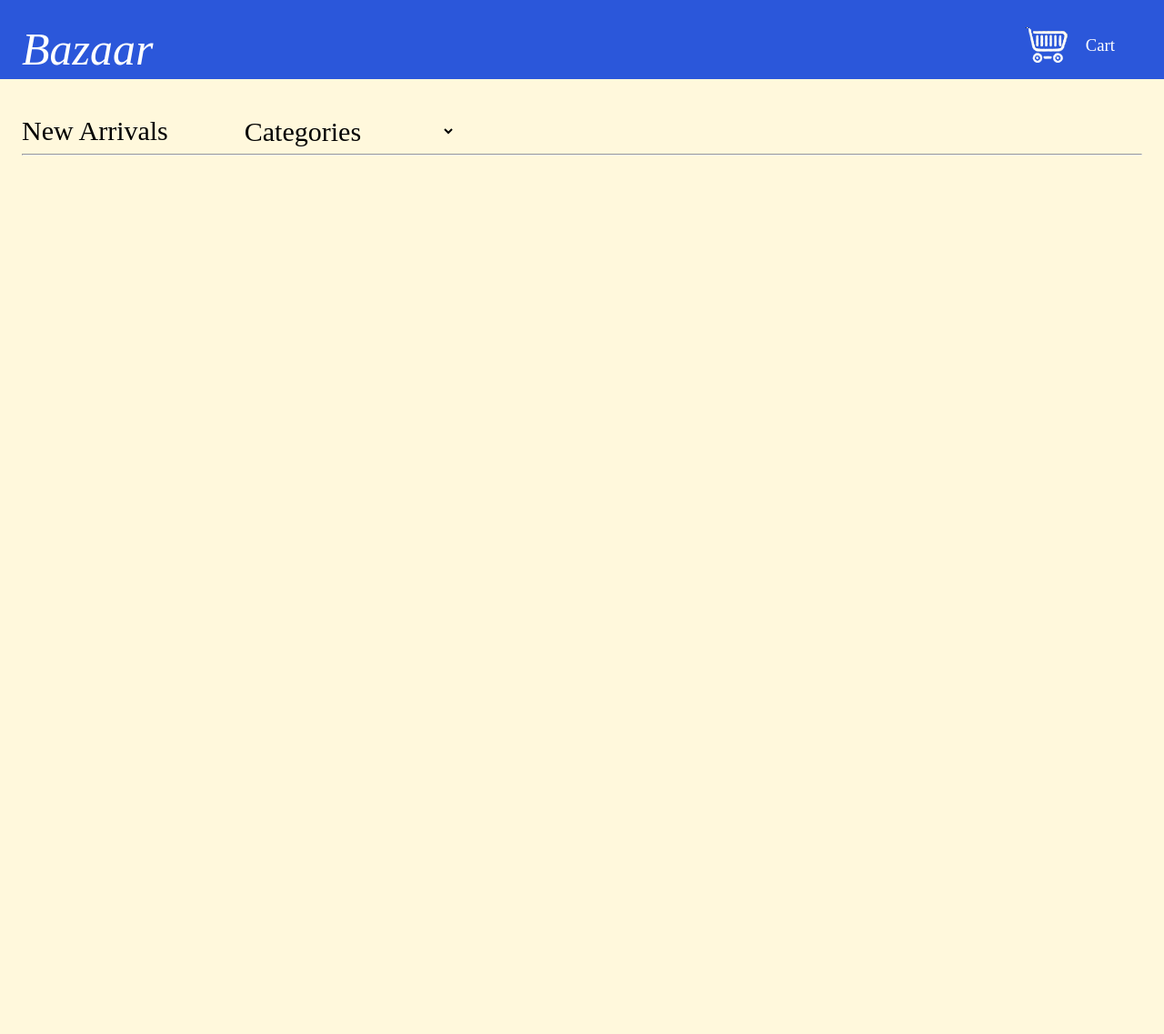
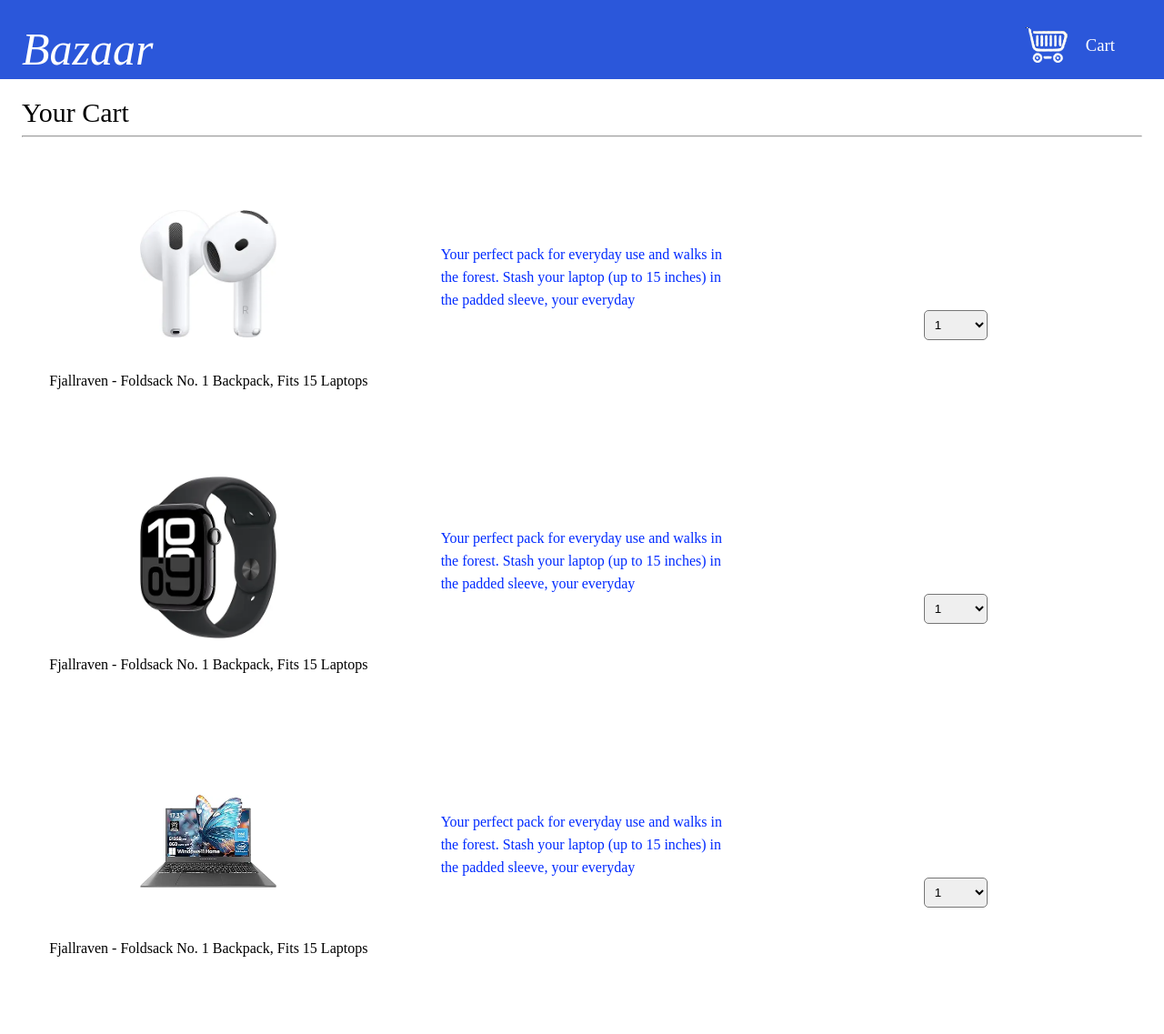
Before and after one commit to NaeemK1188/Bazaar, a website: page index.html in a window 1280 px wide. Shown: the whole page at 91% size. Before the commit the page ends 800 px from the top, so only its background shows below. Drawn offline with Linux system fonts and the light colour scheme; no server answers; a web font is replaced by a local one.

Commit message:
creating mock structure for cart page

```diff
--- a/css/reset.css
+++ b/css/reset.css
@@ -4,5 +4,4 @@
 
 body {
   margin: 0;
-  background-color: cornsilk;
 }
--- a/css/styles.css
+++ b/css/styles.css
@@ -1,3 +1,4 @@
+/*            home page                                  */
 header {
   background-color: rgb(43, 87, 218);
 
@@ -62,13 +63,12 @@
   font-size: 20px;
 }
 
-select {
+.categories-homepage {
   border: none;
   font-family: 'Proza Libre', serif;
   font-weight: normal;
   font-size: 20px;
   cursor: pointer;
-  background-color: cornsilk;
 }
 
 .view-blur {
@@ -140,8 +140,47 @@
   top: 2px;
 }
 
+/*            home page                                  */
+
+/*            cart page                                  */
+
+.column-third-cart {
+  width: 100%;
+}
+
+.num-items-select {
+  width: 70px;
+  padding: 7px;
+  border-radius: 5px;
+}
+
+.num-items-select-align {
+  text-align: center;
+  align-self: center;
+}
+
+/* applied to parent column */
+.column-third-cart-align {
+  text-align: center;
+}
+
+.p-col-third-1-cart {
+  padding: 29px;
+  position: relative;
+  bottom: 40px;
+}
+
+.p-col-third-2-cart {
+  color: rgb(0, 42, 255);
+  padding: 50px;
+  line-height: 25px;
+}
+
+/*            cart page                                  */
+
 /* larger screens second */
 @media screen and (width >= 768px) {
+  /*                    home page                        */
   .header-h1 {
     color: white;
     font-family: 'Proza Libre', serif;
@@ -166,6 +205,7 @@
     will go all the way to the right outside header */
     position: relative;
     bottom: 18px;
+    cursor: pointer;
   }
 
   /* don't use margin because it will cause an increase to the overall size */
@@ -181,7 +221,7 @@
 
   /* i only need to change margin here, because the rest properties all already existed in the
   same select on the top */
-  select {
+  .categories-homepage {
     font-size: 30px;
     margin-left: 80px;
   }
@@ -237,4 +277,12 @@
     margin-left: auto;
     margin-right: auto;
   }
+
+  /*                    home page                        */
+
+  /*                    cart page                        */
+
+  .column-third-cart {
+    width: calc(100% / 3);
+  }
 }
--- a/index.html
+++ b/index.html
@@ -4,7 +4,6 @@
     <meta charset="UTF-8" />
     <meta name="viewport" content="width=device-width, initial-scale=1.0" />
     <title>BAZAAR</title>
-    <link rel="icon" href="images/cart.jpg" />
     <link rel="stylesheet" href="css/reset.css" />
     <link rel="stylesheet" href="css/layout.css" />
     <link rel="stylesheet" href="css/styles.css" />
@@ -19,6 +18,7 @@
       integrity="sha512-9usAa10IRO0HhonpyAIVpjrylPvoDwiPUiKdWk5t3PyolY1cOd4DSE0Ga+ri4AuTroPR5aQvXU9xC6qOPnzFeg=="
       crossorigin="anonymous"
       referrerpolicy="no-referrer" />
+    <link rel="icon" href="images/tshirt.jpg" />
   </head>
   <body>
     <!-- can we put container class in header instead of putting it separately? -->
@@ -42,7 +42,7 @@
     </header>
 
     <main class="container">
-      <div data-view="home-page" class="">
+      <div data-view="home-page" class="hidden">
         <!-- row 1 -->
         <!-- align-contents-small-body is adding functionalities to row we can even remove row and
           use align-contents-small-body as a new row  -->
@@ -51,7 +51,10 @@
           <!-- acting as a column half -->
           <h1 class="body-h1">New Arrivals</h1>
           <h1 class="viewing hidden">Currently Viewing:</h1>
-          <select name="categories" id="category-select">
+          <select
+            class="categories-homepage"
+            name="categories"
+            id="category-select">
             <!-- the value will be used in typescript -->
             <option value="">Categories</option>
             <option value="electronics">Electronics</option>
@@ -69,6 +72,92 @@
         we used id to be more specific -->
         <div class="row align-row" id="entry-list"></div>
       </div>
+
+      <div data-view="cart-page" class="">
+        <div class="row">
+          <div class="column-full">
+            <h1 class="body-h1">Your Cart</h1>
+          </div>
+        </div>
+        <div class="row">
+          <div class="column-full">
+            <hr />
+          </div>
+        </div>
+        <div class="row">
+          <div class="column-third-cart column-third-cart-align">
+            <img
+              class="mock-image"
+              src="images/appleearpods4.webp"
+              alt="apple earbuds 4" />
+            <p class="p-col-third-1-cart">
+              Fjallraven - Foldsack No. 1 Backpack, Fits 15 Laptops
+            </p>
+          </div>
+          <div class="column-third-cart">
+            <p class="p-col-third-2-cart">
+              Your perfect pack for everyday use and walks in the forest. Stash
+              your laptop (up to 15 inches) in the padded sleeve, your everyday
+            </p>
+          </div>
+          <div class="column-third-cart num-items-select-align">
+            <select class="num-items-select" name="number-items">
+              <option value="">1</option>
+              <option value="num1">2</option>
+              <option value="num2">3</option>
+            </select>
+          </div>
+        </div>
+
+        <div class="row">
+          <div class="column-third-cart column-third-cart-align">
+            <img
+              class="mock-image"
+              src="images/applesmartwatch.webp"
+              alt="apple earbuds 4" />
+            <p class="p-col-third-1-cart">
+              Fjallraven - Foldsack No. 1 Backpack, Fits 15 Laptops
+            </p>
+          </div>
+          <div class="column-third-cart">
+            <p class="p-col-third-2-cart">
+              Your perfect pack for everyday use and walks in the forest. Stash
+              your laptop (up to 15 inches) in the padded sleeve, your everyday
+            </p>
+          </div>
+          <div class="column-third-cart num-items-select-align">
+            <select class="num-items-select" name="number-items">
+              <option value="">1</option>
+              <option value="num1">2</option>
+              <option value="num2">3</option>
+            </select>
+          </div>
+        </div>
+        <div class="row">
+          <div class="column-third-cart column-third-cart-align">
+            <img
+              class="mock-image"
+              src="images/generic gaminglaptop.webp"
+              alt="apple earbuds 4" />
+            <p class="p-col-third-1-cart">
+              Fjallraven - Foldsack No. 1 Backpack, Fits 15 Laptops
+            </p>
+          </div>
+          <div class="column-third-cart">
+            <p class="p-col-third-2-cart">
+              Your perfect pack for everyday use and walks in the forest. Stash
+              your laptop (up to 15 inches) in the padded sleeve, your everyday
+            </p>
+          </div>
+          <div class="column-third-cart num-items-select-align">
+            <select class="num-items-select" name="number-items">
+              <option value="">1</option>
+              <option value="num1">2</option>
+              <option value="num2">3</option>
+            </select>
+          </div>
+        </div>
+      </div>
     </main>
 
     <script src="js/data.js"></script>
--- a/js/main.js
+++ b/js/main.js
@@ -6,6 +6,9 @@
 const $h1NewArrivals = document.querySelector('.body-h1');
 const $h1Bazzar = document.querySelector('.header-h1');
 const $body = document.querySelector('body');
+const $divCartPage = document.querySelector('div[data-view=cart-page]');
+const $divHomePage = document.querySelector('div[data-view=home-page]');
+const $cartHeader = document.querySelector('.header-h4');
 // select is an array of options
 // [i] = jewelry to show all values $select.value
 // it not showing all the select options, but it shows the length which is 5
@@ -18,11 +21,11 @@
   !$h1Bazzar
 ) {
   throw new Error(
-    '$globalDiv or $select or $h1NumberListing or $h1Viewing or $h1NewArrivals or $h1Bazzar not exist',
+    '$globalDiv, $select, $h1NumberListing, $h1Viewing, $h1NewArrivals, or $h1Bazzar not exist',
   );
 }
-if (!$body) {
-  throw new Error('$body does not exists');
+if (!$body || !$divCartPage || !$divHomePage || !$cartHeader) {
+  throw new Error('$body, $divHomePage, or $divHomePage do not exist');
 }
 let listingData = [];
 // -----------------filter unresponsive images--------------------------------------------
@@ -90,9 +93,10 @@
   // event.target is the actual DOM element
   // doing filtering by array.filter
   // acting as event.target. so whenever i click on option, it will show what i clicked
+  // or use $select.value with .category.name in fakeplatzi api
   const result = listingData.filter(
     (listing) => listing.category === eventTarget.value,
-  ); // or use $select.value with .category.name in fakeplatzi api
+  );
   console.log(result); // holds my filtered listings
   $globalDiv.innerHTML = ''; // remove all the children
   for (let i = 0; i < result.length; i++) {
@@ -122,6 +126,8 @@
 });
 // --------------------------h1 click eventListener()---------------------------------------
 $h1Bazzar.addEventListener('click', async () => {
+  $divCartPage.classList.add('hidden');
+  $divHomePage.classList.remove('hidden');
   await fetchListings();
   $globalDiv.innerHTML = '';
   for (let i = 0; i < listingData.length; i++) {
@@ -131,5 +137,10 @@
   $select.selectedIndex = 0;
   $h1Viewing.className = 'hidden';
   $h1NumberListing.className = 'hidden';
+  console.log('bazaar firing');
 });
 // -------------------------- h1 click eventListener()---------------------------------------
+$cartHeader.addEventListener('click', () => {
+  $divHomePage.classList.add('hidden');
+  $divCartPage.classList.remove('hidden');
+});
```
Also changed, not shown: ts/main.ts (+17 -5 lines).
